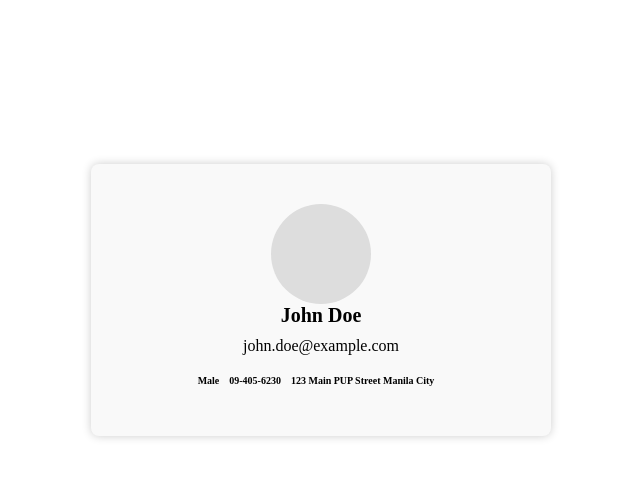
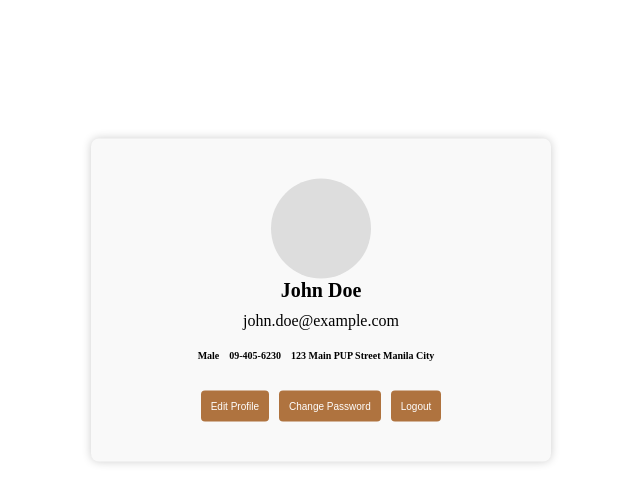
Before and after one commit to EinahJ/blinds-business, a PHP site: page /profile.php in a window 1280 px wide. Shown: the part 100-604 px from the top of the page, without its empty margins (319-959 px from the left). Run offline with PHP 8.4, Linux system fonts and the light colour scheme.

Commit message:
buttons added

```diff
--- a/profile.php
+++ b/profile.php
@@ -196,6 +196,28 @@
             flex-direction: column;
         }
 
+        .profile-buttons {
+    display: flex;
+    justify-content: center;
+    margin-top: 20px;
+}
+
+.profile-buttons button {
+    padding: 10px 10px;
+    margin: 0 5px;
+    background-color: #af733f;
+    color: #fff;
+    border: none;
+    border-radius: 4px;
+    cursor: pointer;
+    font-size: 10px;
+    transition: background-color 0.3s;
+}
+
+.profile-buttons button:hover {
+    background-color: #955d32;
+}
+
 
     </style>
 </head>
@@ -249,6 +271,12 @@
                 <h3>09-405-6230</h3>
                 <h3>123 Main PUP Street Manila City</h3>
             </div>
+            <div class="profile-buttons">
+                <button>Edit Profile</button>
+                <button>Change Password</button>
+                <button>Logout</button>
+            </div>
+
             <!-- Add more profile details here such as age, location, etc. -->
         </div>
     </div>
```
